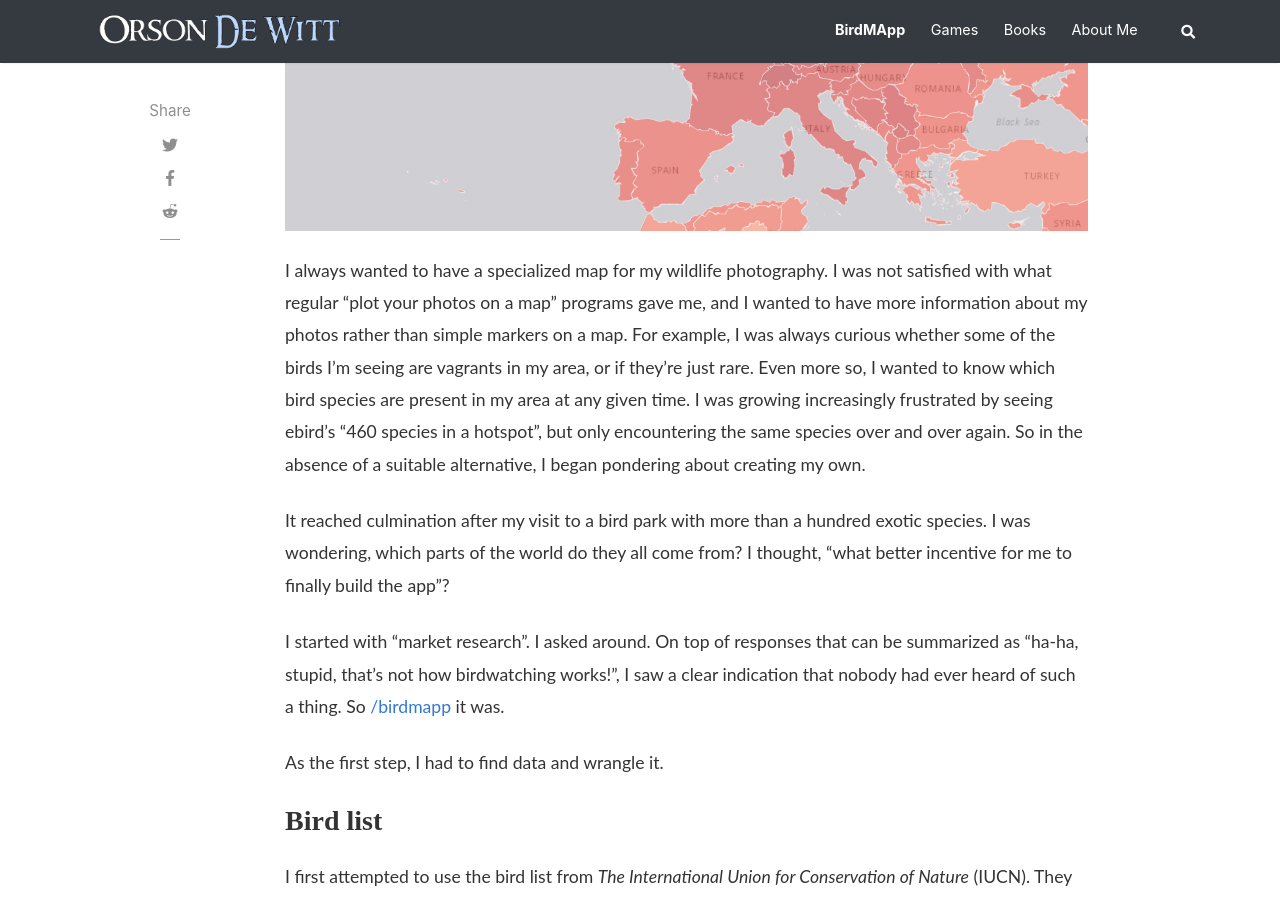
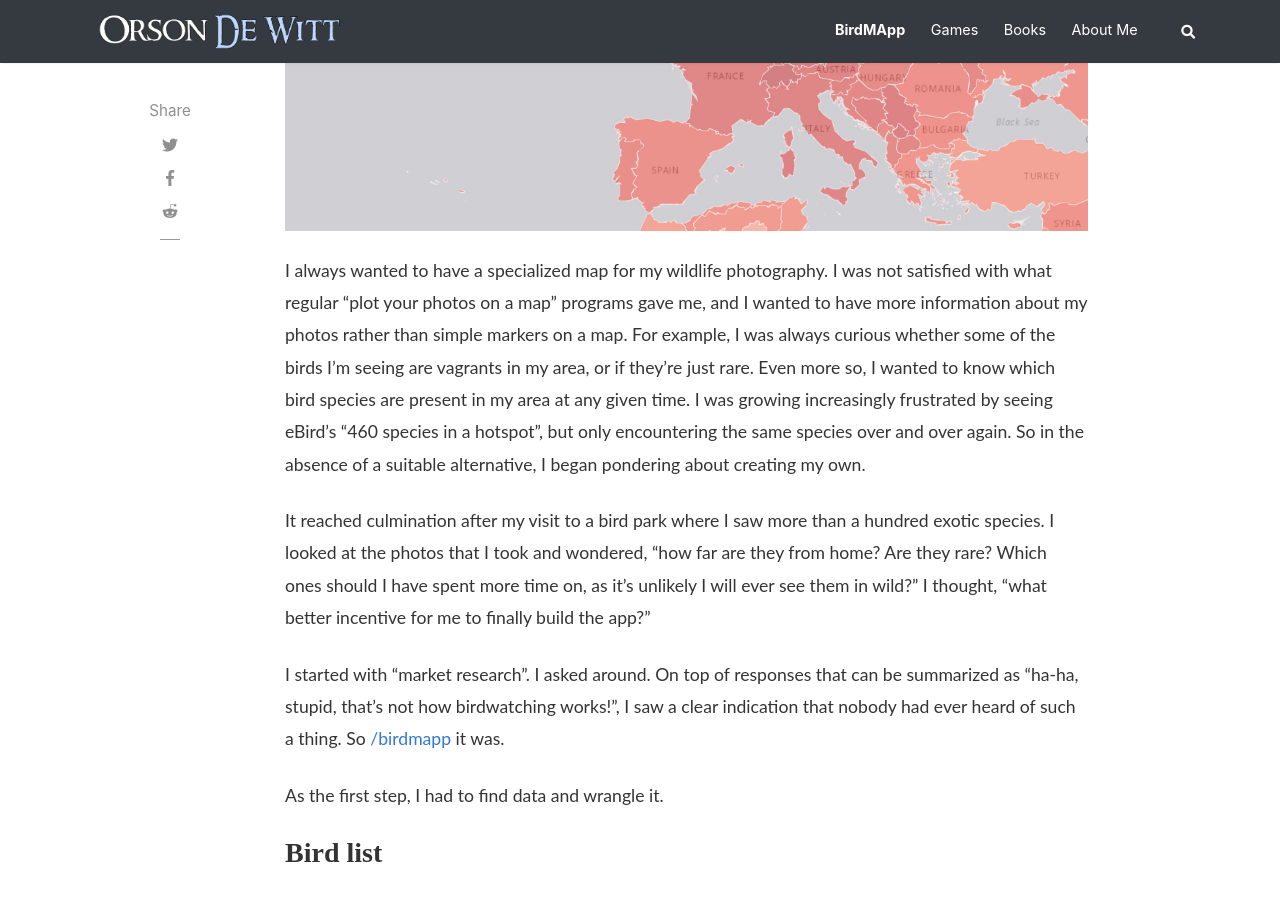
Before and after one commit to OrsonDWitt/OrsonDWitt.github.io, a Jekyll site: the page built from _posts/2023-01-09-birdmapp-retrospective.md, in a window 1280 px wide and 900 px high, scrolled down 553 px. Built offline with Jekyll 4.4.1, drawn with Linux system fonts in a browser that asks for light colours; nearby versions of some CDN libraries; comment, search, counter and statistics services are not loaded; some of the changed text lies outside the part shown.

Commit message:
Update 2023-01-09-birdmapp-retrospective.md

```diff
--- a/_posts/2023-01-09-birdmapp-retrospective.md
+++ b/_posts/2023-01-09-birdmapp-retrospective.md
@@ -10,9 +10,9 @@ hidden: false
 ---
 
 I always wanted to have a specialized map for my wildlife photography. I was not satisfied with what regular "plot your photos on a map" programs gave me, and I wanted to have more information about my photos rather than simple markers on a map. For example, I was always curious whether some of the birds I'm seeing are vagrants in my area, or if they're just rare.
-Even more so, I wanted to know which bird species are present in my area at any given time. I was growing increasingly frustrated by seeing ebird's "460 species in a hotspot", but only encountering the same species over and over again. So in the absence of a suitable alternative, I began pondering about creating my own.
+Even more so, I wanted to know which bird species are present in my area at any given time. I was growing increasingly frustrated by seeing eBird's "460 species in a hotspot", but only encountering the same species over and over again. So in the absence of a suitable alternative, I began pondering about creating my own.
 
-It reached culmination after my visit to a bird park with more than a hundred exotic species. I was wondering, which parts of the world do they all come from? I thought, "what better incentive for me to finally build the app"?
+It reached culmination after my visit to a bird park where I saw more than a hundred exotic species. I looked at the photos that I took and wondered, "how far are they from home? Are they rare? Which ones should I have spent more time on, as it's unlikely I will ever see them in wild?" I thought, "what better incentive for me to finally build the app?"
 
 I started with "market research". I asked around. On top of responses that can be summarized as "ha-ha, stupid, that's not how birdwatching works!", I saw a clear indication that nobody had ever heard of such a thing. So [/birdmapp](BirdMApp) it was.
 
@@ -67,4 +67,6 @@ Also, there were many species that were named differently, or considered merely
 ### Analysis
 There is a huge variance in sampling effort with such a dataset. For example, California has as many bird observations as Texas and New York State, combined. At the same time, Syria and Yemen rank among the lowest in terms of bird observations, understandably. It does not mean that there are more bird species in California. In general, the wealthier and more stable a region is, the more likely people have the time, interest and resources for observing and recording their encounters with birds (*duh*). Therefore, I used weighted normalization to account for variance in sampling effort and assign relative abundance to birds. Similarly, I calculated rarity for each bird, taking into account only the regions where the bird appears, so as not to have skewed results. As a result, I was very happy with my distribution maps. I believe that in some ways they are more true to life than those on eBird.
 
+And the conclusions that I made in regards to the questions I had in the bird park? Sumatran Laughingthrush. That's the bird that I should have spent more time on. There are no records of it anywhere. Ever. I cannot make a distribution map for it or even simply add it as a wild bird of Indonesia. We don't know if it's still out there in the mountains or not. So that's the bird I should taken a good look at, and taken a hell of a lot more pictures.
+
 As concerns my experience with building such a complex Shiny app, I am not yet ready to talk about it. I think I might have to go through therapy first. 😂
```
